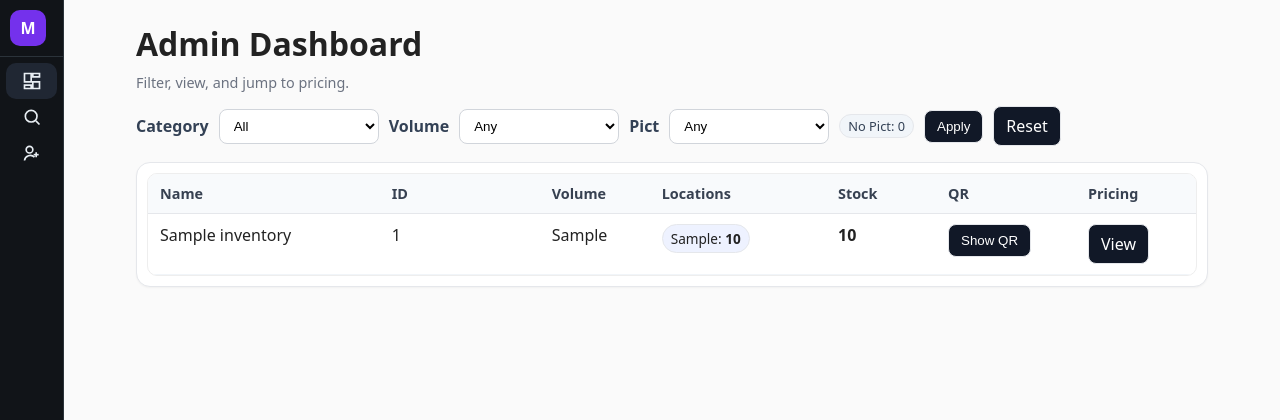
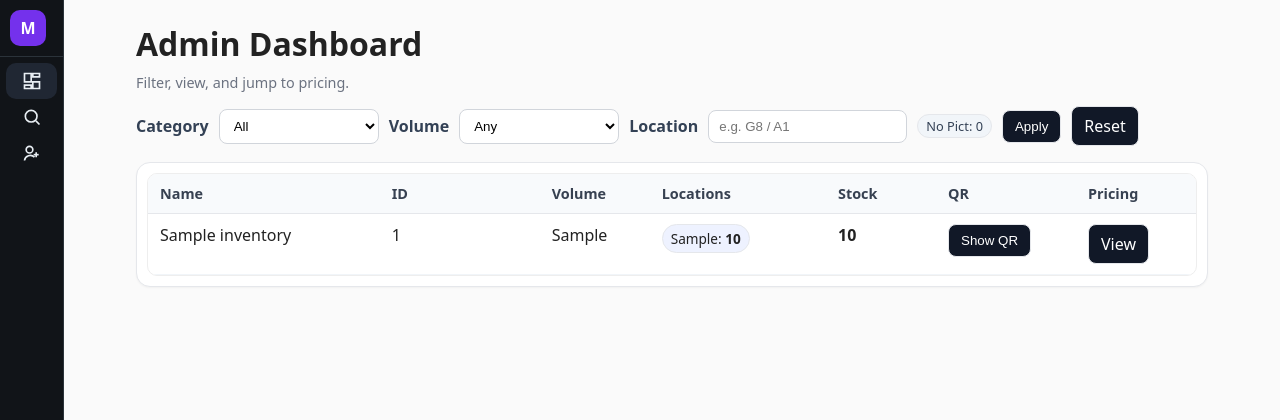
Before and after one commit to osmanthus0731/stock-checker, a Flask app: page /admin_dashboard in a window 1280 px wide. Shown: the top 420 px of the page. Run offline with Flask 3, Linux system fonts and the light colour scheme; the visitor is signed in with stand-in values (Sample User, id 1); a database or web service that is not in the repository returns one stand-in record (values such as "Sample title").

Commit message:
Add location filter and jump-to-page pagination on admin dashboard

```diff
--- a/app.py
+++ b/app.py
@@ -622,7 +622,7 @@ def profile():
 def _filter_sort_paginate(products_all):
     selected_cat = (request.values.get("filter_category") or "All").strip()
     selected_vol = (request.values.get("volume") or "").strip()
-    selected_pict = (request.values.get("pict") or "").strip()
+    location_q = (request.values.get("location") or "").strip().lower()
 
     if selected_cat and selected_cat != "All":
         products_all = [p for p in products_all if (p.get("category") or "Uncategorized") == selected_cat]
@@ -634,20 +634,27 @@ def _filter_sort_paginate(products_all):
         except Exception:
             pass
 
-    if selected_pict:
-        try:
-            pv = int(selected_pict)
-            products_all = [p for p in products_all if (p.get("pict") is not None and p.get("pict") == pv)]
-        except Exception:
-            pass
+    # ✅ Location filter: match if ANY location area contains the query
+    if location_q:
+        def matches_location(p):
+            locs = p.get("locations") or []
+            for L in locs:
+                area = (L.get("area") or "").strip().lower()
+                if location_q in area:
+                    return True
+            return False
+        products_all = [p for p in products_all if matches_location(p)]
 
+    # Pagination (page from querystring)
     page = request.args.get("page", 1, type=int)
     total_items = len(products_all)
     total_pages = max(1, (total_items + ITEMS_PER_PAGE - 1) // ITEMS_PER_PAGE)
     page = max(1, min(page, total_pages))
+
     start, end = (page - 1) * ITEMS_PER_PAGE, page * ITEMS_PER_PAGE
     paginated = products_all[start:end]
 
+    # window pages (middle)
     window = 5
     half = window // 2
     start_p = max(1, page - half)
@@ -655,29 +662,33 @@ def _filter_sort_paginate(products_all):
     start_p = max(1, end_p - window + 1)
     pages = list(range(start_p, end_p + 1))
 
-    return paginated, total_items, total_pages, pages, page
+    return paginated, total_items, total_pages, pages, page, location_q
 
 def _inventory_ctx_from_mongo():
     products_all = list(_all_products_from_mongo())
-    paginated, total_items, total_pages, pages, page = _filter_sort_paginate(products_all)
+    paginated, total_items, total_pages, pages, page, location_q = _filter_sort_paginate(products_all)
 
     cats = sorted({p.get("category") or "Uncategorized" for p in products_all})
     vols = sorted({int(p["volume_ml"]) for p in products_all if p.get("volume_ml")})
-    pict_values = sorted({p["pict"] for p in products_all if p.get("pict") is not None})
+
+    # (Optional) quick count of products with no pict still used by UI badge
+    nopict_count = sum(1 for p in paginated if not p.get("pict"))
 
     return {
         "products": paginated,
         "categories": ["All"] + cats,
         "volumes": vols,
-        "pict_values": pict_values,
+
         "selected_category": (request.values.get("filter_category") or "All").strip(),
         "selected_volume": (request.values.get("volume") or "").strip(),
-        "selected_pict": (request.values.get("pict") or "").strip(),
+        "location": (request.values.get("location") or "").strip(),  # keep original casing for textbox
+
         "page": page,
         "total_pages": total_pages,
         "pages": pages,
         "per_page": ITEMS_PER_PAGE,
         "total_items": total_items,
+        "nopict_count": nopict_count,
     }
 
 def _inventory_ctx():
--- a/templates/admin_dashboard.html
+++ b/templates/admin_dashboard.html
@@ -5,11 +5,11 @@
 <style>
   .toolbar{display:flex;flex-wrap:wrap;gap:10px;align-items:center;margin:10px 0 16px}
   .toolbar label{font-weight:600;color:#334155}
-  .toolbar select,.toolbar input[type="text"]{
+  .toolbar select,.toolbar input[type="text"], .toolbar input[type="number"]{
     padding:8px 10px;border:1px solid #d1d5db;border-radius:8px;background:#fff;min-width:160px;
     outline:none;transition:border-color .2s ease
   }
-  .toolbar select:focus,.toolbar input[type="text"]:focus{border-color:#6366f1}
+  .toolbar select:focus,.toolbar input:focus{border-color:#6366f1}
   .btn{
     padding:8px 12px;border:1px solid #e5e7eb;border-radius:8px;background:#111827;color:#fff;
     text-decoration:none;display:inline-flex;align-items:center;gap:6px;cursor:pointer;
@@ -33,17 +33,14 @@
   .pagy{margin-top:14px;display:flex;flex-wrap:wrap;gap:8px;align-items:center}
   .pagy .btn{background:#fff;color:#111827;border-color:#e5e7eb}
   .pagy .btn.active{background:#111827;color:#fff}
+  .jump{display:inline-flex;align-items:center;gap:8px;margin-left:auto}
+  .jump input{min-width:90px}
 </style>
 
 <h1 style="margin:0 0 8px">Admin Dashboard</h1>
 <p class="muted" style="margin:0 0 14px;">Filter, view, and jump to pricing.</p>
 
-{% set ns = namespace(nopict=0) %}
-{% for p in products %}
-  {% if not p.pict %}{% set ns.nopict = ns.nopict + 1 %}{% endif %}
-{% endfor %}
-
-<!-- Filters (kept as-is so your existing backend/filter logic still works) -->
+<!-- Filters -->
 <form method="get" class="toolbar">
   <label>Category</label>
   <select name="filter_category">
@@ -60,16 +57,11 @@
     {% endfor %}
   </select>
 
-  <label>Pict</label>
-  <select name="pict" title="Filter by pict value">
-    <option value="" {{ 'selected' if not selected_pict }}>Any</option>
-    <option value="__none__" {{ 'selected' if selected_pict == '__none__' }}>No Pict</option>
-    {% for pv in pict_values %}
-      <option value="{{ pv }}" {{ 'selected' if selected_pict == (pv|string) }}>{{ pv }}</option>
-    {% endfor %}
-  </select>
+  <!-- Replace Pict with Location search -->
+  <label>Location</label>
+  <input type="text" name="location" placeholder="e.g. G8 / A1" value="{{ location or '' }}" />
 
-  <span class="badge" title="Rows on this page with empty/blank pict">No Pict: {{ ns.nopict }}</span>
+  <span class="badge" title="Rows on this page with empty/blank pict">No Pict: {{ nopict_count }}</span>
 
   <button class="btn" type="submit">Apply</button>
   <a class="btn" href="{{ url_for('admin_dashboard') }}" title="Clear all filters">Reset</a>
@@ -97,24 +89,16 @@
           <td>{{ p.readable_id }}</td>
           <td>{{ p.volume_ml if p.volume_ml else '—' }}</td>
 
-          <!-- ✅ Location display: locations[] -> p.location -> legacy fields -->
           <td>
-            {% set has_locations = p.locations and (p.locations|length > 0) %}
-            {% if has_locations %}
+            {% if p.locations and (p.locations|length > 0) %}
               {% for L in p.locations %}
                 <span class="chip">{{ L.area }}: <strong>{{ L.quantity }}</strong></span>
               {% endfor %}
             {% else %}
-              {% set legacy = (p.location or p.Loc_FilmBox or p.get('Loc_FilmBox') or p.get('location')) %}
-              {% if legacy %}
-                <span class="chip">{{ legacy }}: <strong>{{ p.stock if p.stock is not none else 0 }}</strong></span>
-              {% else %}
-                <span class="muted">—</span>
-              {% endif %}
+              <span class="muted">—</span>
             {% endif %}
           </td>
 
-          <!-- Stock (from MongoDB) -->
           <td>
             {% if p.stock is not none %}
               <strong>{{ p.stock }}</strong>
@@ -140,17 +124,50 @@
 
 {% if total_pages > 1 %}
   <div class="pagy">
+    <!-- Always show first page -->
+    {% if page == 1 %}
+      <span class="btn active">1</span>
+    {% else %}
+      <a class="btn" href="{{ url_for('admin_dashboard', page=1, filter_category=selected_category, volume=selected_volume, location=location) }}">1</a>
+    {% endif %}
+
+    {% if pages[0] > 2 %}
+      <span class="muted">…</span>
+    {% endif %}
+
+    <!-- Middle window pages -->
     {% for i in pages %}
-      {% if i == page %}
-        <span class="btn active">{{ i }}</span>
-      {% else %}
-        <a class="btn" href="{{ url_for('admin_dashboard', page=i, filter_category=selected_category, volume=selected_volume, pict=selected_pict) }}">{{ i }}</a>
+      {% if i != 1 and i != total_pages %}
+        {% if i == page %}
+          <span class="btn active">{{ i }}</span>
+        {% else %}
+          <a class="btn" href="{{ url_for('admin_dashboard', page=i, filter_category=selected_category, volume=selected_volume, location=location) }}">{{ i }}</a>
+        {% endif %}
       {% endif %}
     {% endfor %}
-    {% if pages[-1] < total_pages %}
+
+    {% if pages[-1] < total_pages - 1 %}
       <span class="muted">…</span>
-      <a class="btn" href="{{ url_for('admin_dashboard', page=total_pages, filter_category=selected_category, volume=selected_volume, pict=selected_pict) }}">{{ total_pages }}</a>
     {% endif %}
+
+    <!-- Always show last page -->
+    {% if total_pages > 1 %}
+      {% if page == total_pages %}
+        <span class="btn active">{{ total_pages }}</span>
+      {% else %}
+        <a class="btn" href="{{ url_for('admin_dashboard', page=total_pages, filter_category=selected_category, volume=selected_volume, location=location) }}">{{ total_pages }}</a>
+      {% endif %}
+    {% endif %}
+
+    <!-- Jump to page -->
+    <form method="get" class="jump">
+      <input type="hidden" name="filter_category" value="{{ selected_category }}">
+      <input type="hidden" name="volume" value="{{ selected_volume }}">
+      <input type="hidden" name="location" value="{{ location }}">
+      <label class="muted">Go to page</label>
+      <input type="number" name="page" min="1" max="{{ total_pages }}" value="{{ page }}" />
+      <button class="btn" type="submit">Go</button>
+    </form>
   </div>
 {% endif %}
 
```
